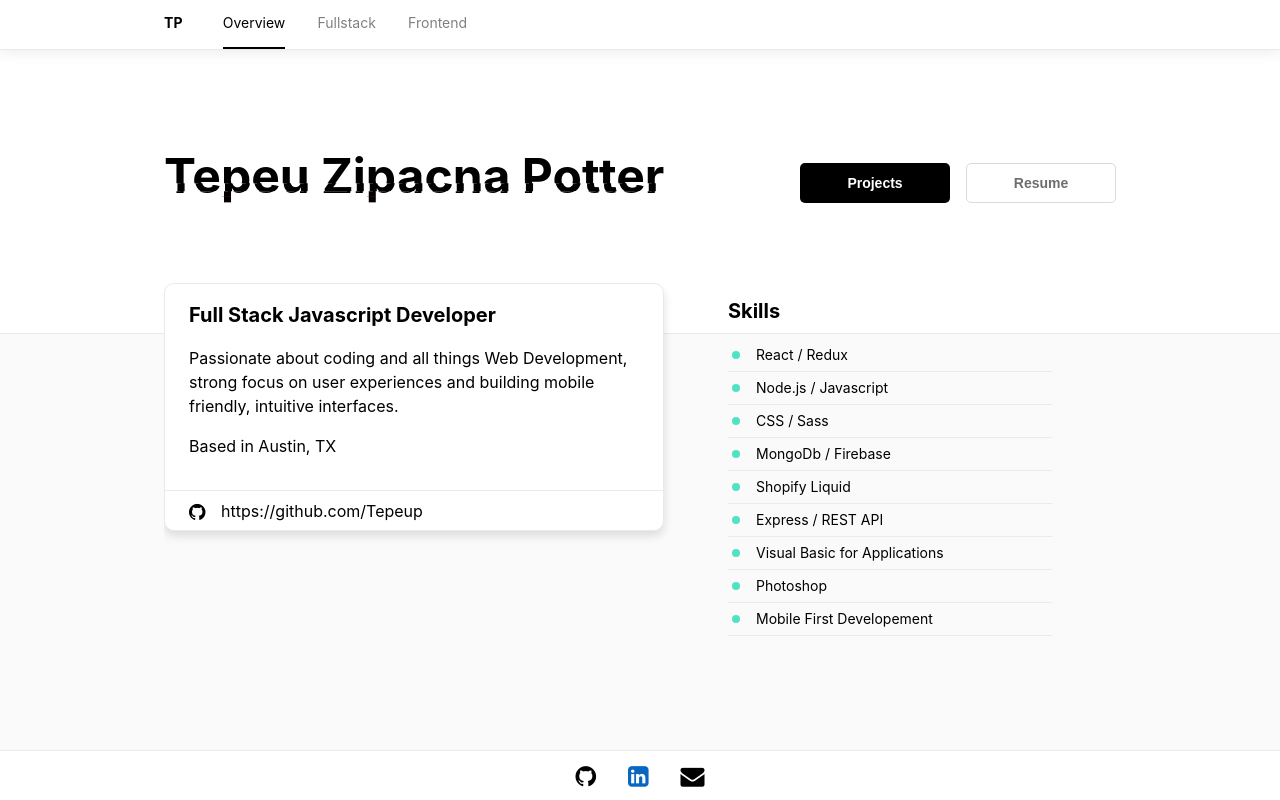
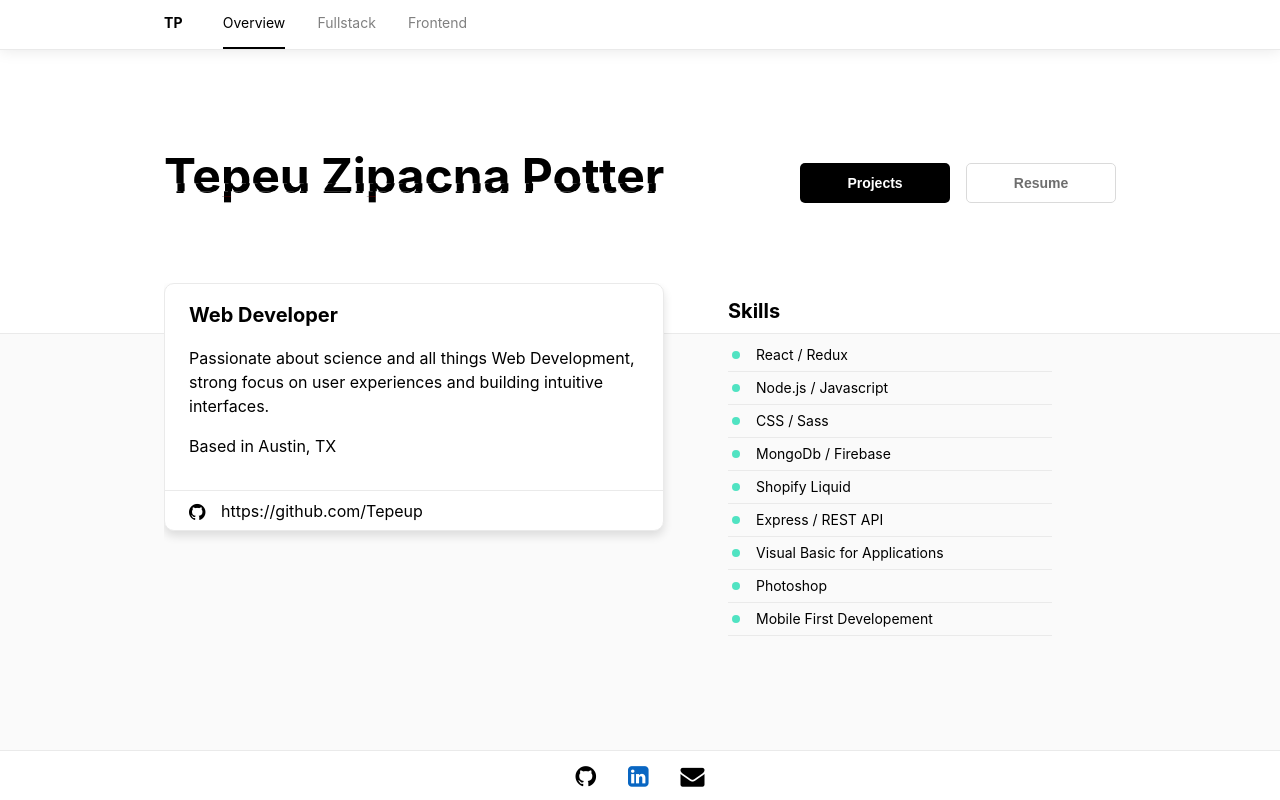
Before and after one commit to Tepeup/portfolio, a Next.js app: page / in a window 1280 px wide. Built offline with nearby package versions, Linux system fonts and the light colour scheme.

Commit message:
change resume and desc

```diff
--- a/components/Overview.js
+++ b/components/Overview.js
@@ -40,11 +40,11 @@ export default function Overview() {
           <div className={styles.cardinfo}>
             <div className={styles.cardtop}>
               <div>
-                <p>Full Stack Javascript Developer</p>
+                <p>Web Developer</p>
                 <p className={styles.aboutdesc}>
-                  Passionate about coding and all things Web Development, strong
-                  focus on user experiences and building mobile friendly,
-                  intuitive interfaces.
+                  Passionate about science and all things Web Development,
+                  strong focus on user experiences and building intuitive
+                  interfaces.
                 </p>
                 <p className={styles.aboutdesc}>Based in Austin, TX</p>
               </div>
```
Also changed, not shown: 2 other files (tests, documents, lock files or other folders).
